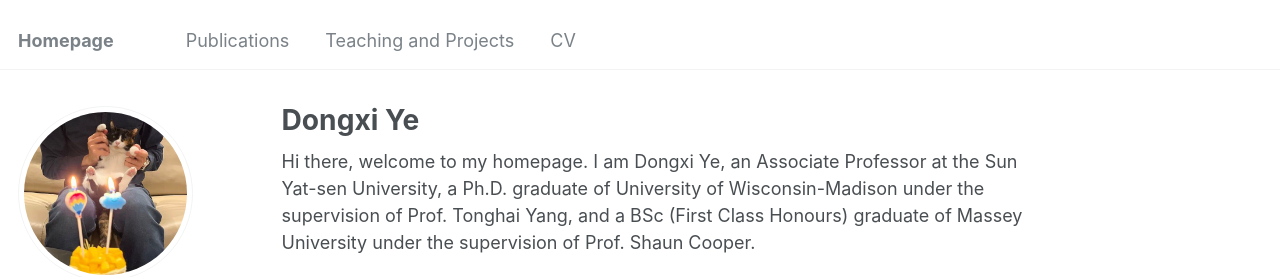
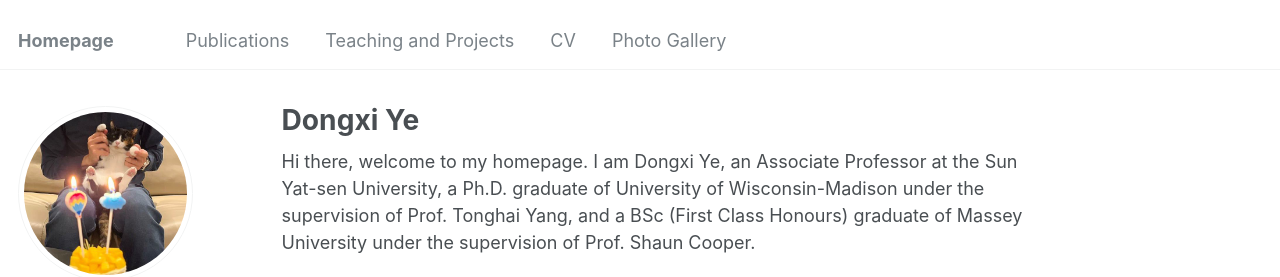
Before and after one commit to Dongxi-Ye/homepage, a Jekyll site: the page built from _pages/about.md, in a window 1280 px wide. Shown: the top 277 px of the page. Built offline with Jekyll 4.4.1, drawn with Linux system fonts in a browser that asks for light colours.

Commit message:
Update navigation.yml

```diff
--- a/_data/navigation.yml
+++ b/_data/navigation.yml
@@ -13,3 +13,6 @@ main:
 
   - title: "CV"
     url: /cv/
+
+  - title: "Photo Gallery"
+    url: https://Dongxi-Ye.github.io/homepage/gallery.html
```
